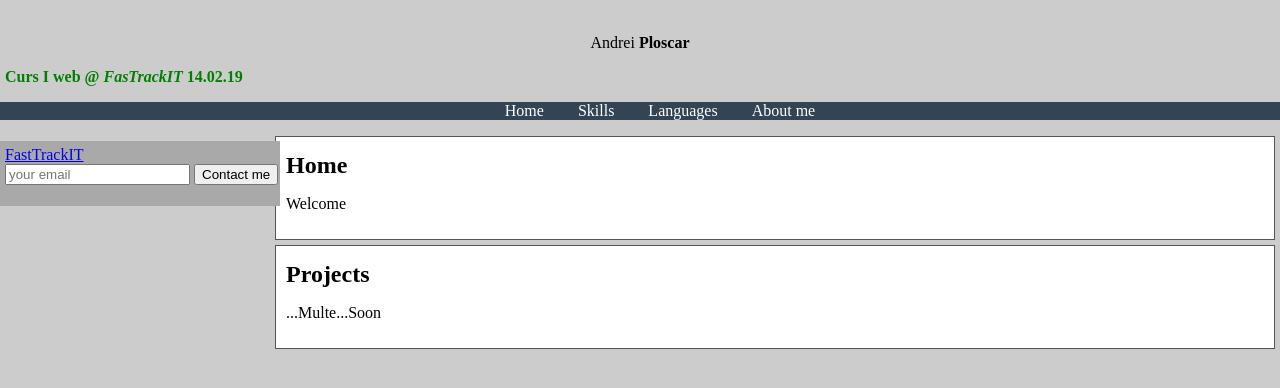
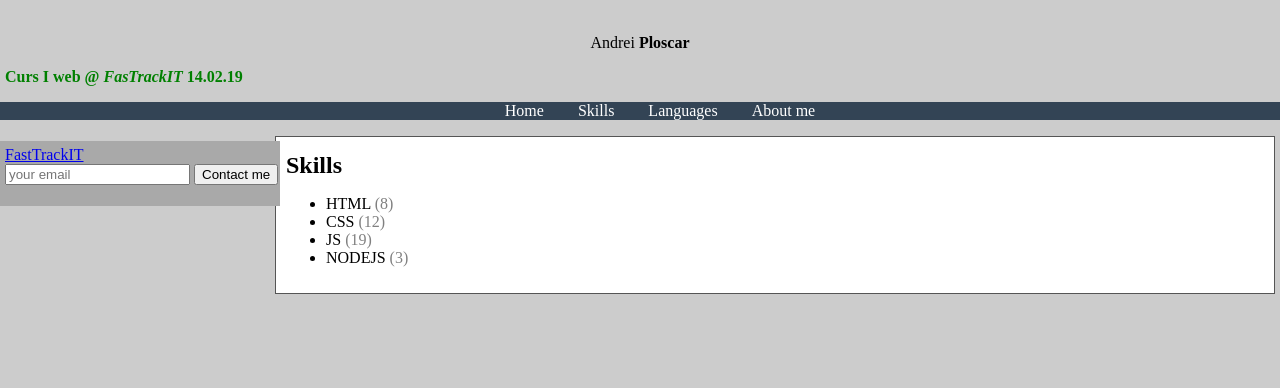
Before and after one commit to AndreiPloscar/AndreiPloscar.github.io, a plain HTML site: page index.html in a window 1280 px wide. Shown: the part 58-446 px from the top of the page. Drawn offline with Linux system fonts and the light colour scheme.

Commit message:
add endorsements

```diff
--- a/intro.js
+++ b/intro.js
@@ -59,10 +59,12 @@ pages[i].style.display = 'none';
 initMenu();
 
 function showSkills() {
-    var skills = ['html', 'css', 'js',];
+    var allEndorsements = [8, 12, 19, 3];
+    var skills = ['html', 'css', 'js', 'nodejs'];
 
     var htmlSkills = skills.map(function(skill, index) {
-        return '<li>' + skill.toUpperCase() + '</li>';
+        var endorsements = ' <span class="endorsement">(' + allEndorsements[index] + ")<span/>";
+        return '<li>' + skill.toUpperCase() + endorsements + '</li>';
     });
 
     var ul = document.querySelector('#skills-page ul');
@@ -70,4 +72,7 @@ function showSkills() {
     ul.innerHTML = htmlSkills.join('');
 }
 
+hideAllPages();
+showPage('skills-page');
+
 showSkills();
--- a/style.css
+++ b/style.css
@@ -58,3 +58,8 @@ float: left;
 .main-content{
 padding-left: 270px;
 }
+
+.endorsement {
+color: gray;
+
+}
```
